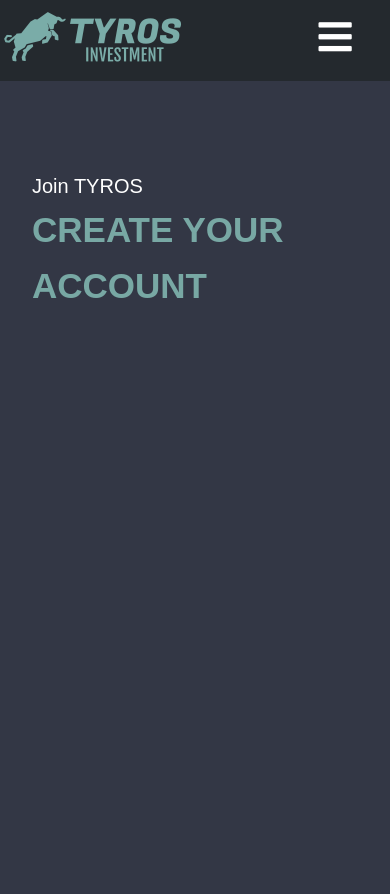
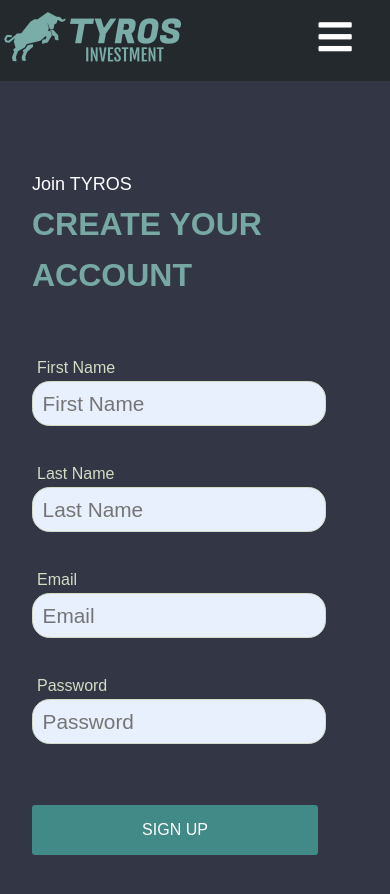
Before and after one commit to jaehyeon48/TYROS, a React (Create React App) app in the folder frontend/: page /signup in a window 390 px wide. Shown: the top 894 px of the page. Before the commit the page ends 844 px from the top, so only its background shows below. Built offline with nearby package versions, Linux system fonts and the light colour scheme; a web font is replaced by a local one.

Commit message:
sign up form v1

```diff
--- a/frontend/src/App.css
+++ b/frontend/src/App.css
@@ -98,6 +98,46 @@ body {
   margin-bottom: 3rem;
 }
 
+.form-group {
+  position: relative;
+}
+
+.form-field {
+  outline: none;
+  width: 100%;
+  border: 1px solid #d3dbc5;
+  border-radius: 1.1rem;
+  background-color: #e8f0fe;
+  padding: 0.6rem;
+  color: #343a40;
+  font-size: 1.3rem;
+  font-weight: 500;
+}
+
+.form-label {
+  position: absolute;
+  color: #d3dbc5;
+  top: -26px;
+  left: 5px;
+}
+
+.btn {
+  display: inline-block;
+  background: #428a87;
+  color: #fff;
+  padding: 0.4rem 1.3rem;
+  font-size: 1rem;
+  border: none;
+  cursor: pointer;
+  margin-right: 0.5rem;
+  transition: opacity 0.2s ease-in;
+  outline: none;
+}
+
+.btn:hover {
+  opacity: 0.7;
+}
+
 /* Padding */
 .p-half {
   padding: 0.5rem;
--- a/frontend/src/components/auth/SignUp.css
+++ b/frontend/src/components/auth/SignUp.css
@@ -8,9 +8,53 @@
   color: #fff;
 }
 
-@media screen and (max-width: 768px) {
+.form-signUp {
+  display: grid;
+  grid-template-columns: repeat(20, 1fr);
+  grid-template-rows: 46px 75px 46px 75px 46px 80px 40px;
+  margin: 5rem 10rem 0 0;
+}
+
+.group-firstName {
+  grid-row: 1;
+  grid-column: 1 / span 9;
+}
+
+.group-lastName {
+  grid-row: 1;
+  grid-column: 11 / span 9;
+}
+
+.group-email {
+  grid-row: 3;
+  grid-column: 1 / span 19;
+}
+
+.group-password {
+  grid-row: 5;
+  grid-column: 1 / span 19;
+}
+
+.group-btn-signUp {
+  display: flex;
+  align-items: center;
+  grid-row: 7;
+  grid-column: 1 / span 19;
+}
+
+.btn-signUp {
+  height: 100%;
+  width: 100%;
+  border-radius: 0.2rem;
+}
+
+@media only screen and (min-width: 768px) and (max-width: 1023px) {
   .signup-title {
-    font-size: 39px;
+    font-size: 43px;
+  }
+
+  .form-signUp {
+    margin: 5rem 5rem 0 0;
   }
 
   .signup-subtitle {
@@ -18,12 +62,58 @@
   }
 }
 
-@media screen and (max-width: 576px) {
+@media only screen and (min-width: 556px) and (max-width: 767px) {
   .signup-title {
-    font-size: 35px;
+    font-size: 37px;
+  }
+
+  .form-signUp {
+    margin: 5rem 1rem 0 0;
   }
 
   .signup-subtitle {
-    font-size: 20px;
+    font-size: 24px;
   }
 }
+
+@media only screen and (max-width: 555px) {
+  .signup-title {
+    font-size: 32px;
+  }
+
+  .signup-subtitle {
+    font-size: 18px;
+  }
+
+  .form-signUp {
+    display: grid;
+    grid-template-columns: repeat(20, 1fr);
+    grid-template-rows: 46px 60px 46px 60px 46px 60px 46px 60px 50px;
+    margin: 5rem 2rem 0 0;
+  }
+
+  .group-firstName {
+    grid-row: 1;
+    grid-column: 1 / span 20;
+  }
+
+  .group-lastName {
+    grid-row: 3;
+    grid-column: 1 / span 20;
+  }
+
+  .group-email {
+    grid-row: 5;
+    grid-column: 1 / span 20;
+  }
+
+  .group-password {
+    grid-row: 7;
+    grid-column: 1 / span 20;
+  }
+
+  .group-btn-signUp {
+    grid-row: 9;
+    grid-column: 1 / span 20;
+  }
+}
--- a/frontend/src/components/auth/SignUp.js
+++ b/frontend/src/components/auth/SignUp.js
@@ -9,6 +9,47 @@ const SignUp = props => {
       <div className="container">
         <p className="signup-subtitle">Join TYROS</p>
         <h1 className="signup-title">CREATE YOUR ACCOUNT</h1>
+        <form className="form-signUp">
+          <div className="form-group group-firstName">
+            <label className="form-label">First Name</label>
+            <input
+              type="text"
+              className="form-field"
+              name="firstName"
+              placeholder="First Name"
+            />
+          </div>
+          <div className="form-group group-lastName">
+            <label className="form-label">Last Name</label>
+            <input
+              type="text"
+              className="form-field"
+              name="lastName"
+              placeholder="Last Name"
+            />
+          </div>
+          <div className="form-group group-email">
+            <label className="form-label">Email</label>
+            <input
+              type="email"
+              className="form-field"
+              name="email"
+              placeholder="Email"
+            />
+          </div>
+          <div className="form-group group-password">
+            <label className="form-label">Password</label>
+            <input
+              type="password"
+              className="form-field"
+              name="password"
+              placeholder="Password"
+            />
+          </div>
+          <div className="form-group group-btn-signUp">
+            <button className="btn btn-signUp">SIGN UP</button>
+          </div>
+        </form>
       </div>
     </React.Fragment>
   );
```
